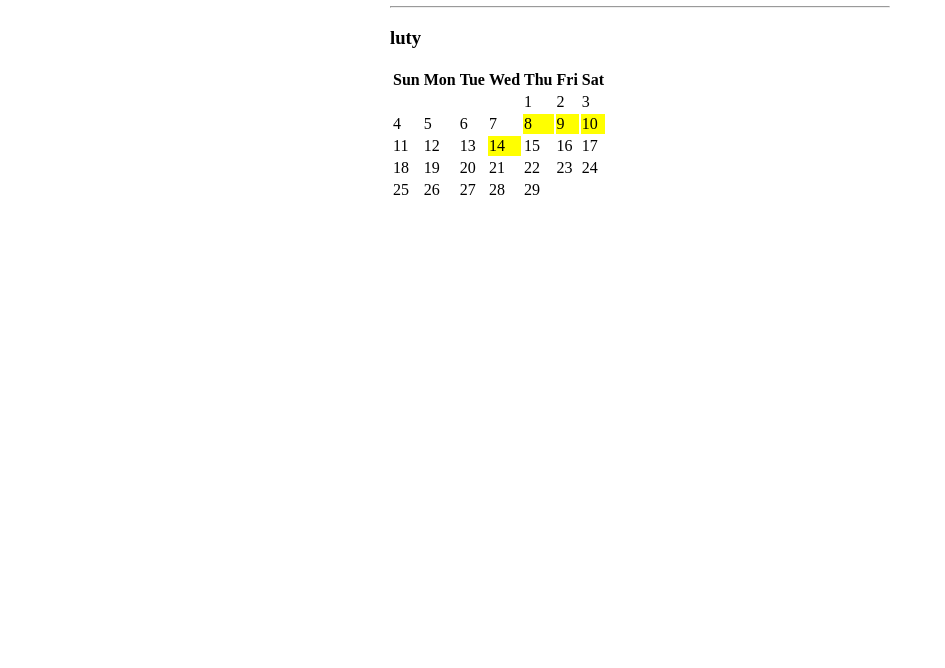
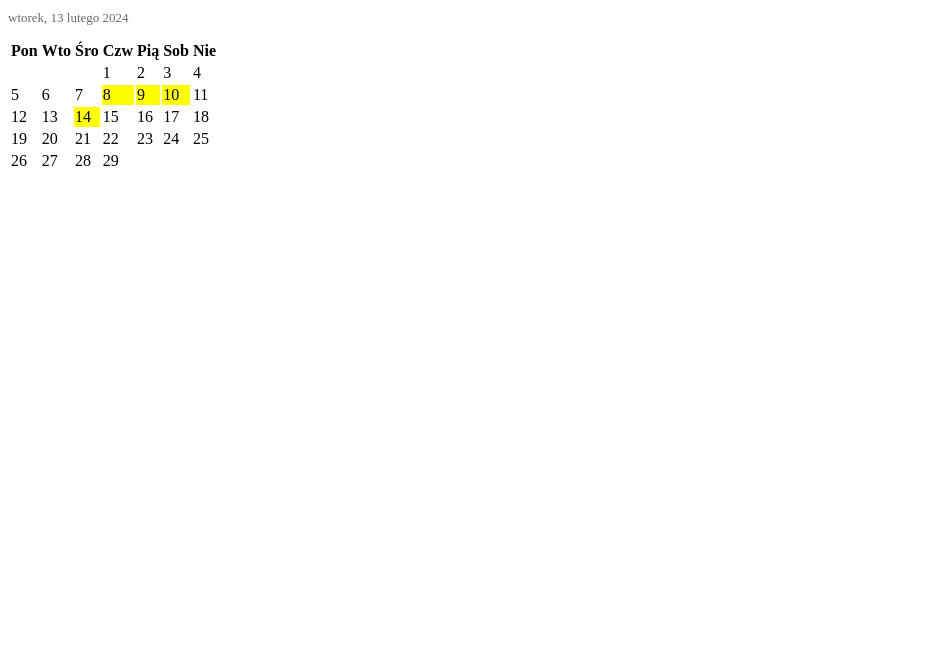
Before and after one commit to Hiki1/czydzissagierki, a plain HTML site: page index.html in a window 1280 px wide. Shown: the part 132-800 px from the top of the page, without its empty margins (0-945 px from the left). Drawn offline with Linux system fonts and the light colour scheme.

Commit message:
General rework

```diff
--- a/index.html
+++ b/index.html
@@ -4,62 +4,57 @@
     <title>Czy dziś są gierki?</title>
     <style>
         .special { background-color: yellow; }
-        .content {
-            max-width: 500px;
-            margin: auto;
-        }
+        .date {font-size: small;color: dimgrey;}
+        .yes {color: forestgreen;}
+        .no {color: darkred;}
     </style>
 </head>
 <body>
-    <div class="content">
-        <h1>Czy dziś są gierki?</h1>
+    <div class="center-content">
+        <h2>Czy dziś są gierki?</h2>
         <h1 id="result"></h1>
         <hr>
-        <h3 id="month"></h3>
+        <p class="date" id="date"></p>
         <div id="calendar"></div>
     </div>
 
     <script>
-        // Get today's date
-        var today = new Date();
-        var day = today.getDay();
-        var date = today.getDate();
-        var month = today.getMonth() + 1; // JavaScript months are 0-11
-
         //Grupy poniedziałkowe oraz wtorkowe będą miały cały trening gier na drugich zajęciach w nieparzyste miesiące (np. 14 i 15 listopada),
         //a grupy środowe, czwartkowe, piątkowe i sobotnie na drugich zajęciach w parzyste miesiące (np. 8, 9, 10 i 14 grudnia)
 
-        // Check if today is the second Monday or Tuesday of an odd month
-        var isSecondMTOfOddMonth = ((day === 1 || day === 2) && (date > 7 && date <= 14) && (month % 2 !== 0));
-
-        // Check if today is the second Wednesday, Thursday, Friday, or Saturday of an even month
-        var isSecondWTFOrSOfEvenMonth = ((day >= 3 && day <= 6) && (date > 7 && date <= 14) && (month % 2 === 0));
-
-        if (isSecondMTOfOddMonth || isSecondWTFOrSOfEvenMonth) {
-            document.getElementById("result").innerHTML = "Tak";
-        } else {
-            document.getElementById("result").innerHTML = "Nie";
-        }
-
-        document.getElementById("month").innerHTML = today.toLocaleString('pl-pl',{month:'long'});
-    </script>
-
-
-<script>
         // Get today's date
         var today = new Date();
+        //today.setDate(today.getDate()+1);
+        var day = today.getDay();
+        var date = today.getDate();
         var month = today.getMonth();
         var year = today.getFullYear();
 
         // Create a new date for the first day of the month
         var firstDay = new Date(year, month, 1);
-    var dayOfWeek = firstDay.getDay();
+        var dayOfWeek = (firstDay.getDay() + 6) % 7; // Adjust so Monday is 0, Sunday is 6
 
         // Get the number of days in the month
         var daysInMonth = new Date(year, month + 1, 0).getDate();
 
+        // Check if today is the second Monday or Tuesday of an odd month
+        var isSecondMTOfOddMonth = ((day === 1 || day === 2) && (date > 7 && date <= 14) && ((month + 1) % 2 !== 0));
+
+        // Check if today is the second Wednesday, Thursday, Friday, or Saturday of an even month
+        var isSecondWTFOrSOfEvenMonth = ((day >= 3 && day <= 6) && (date > 7 && date <= 14) && ((month + 1) % 2 === 0));
+
+        if (isSecondMTOfOddMonth || isSecondWTFOrSOfEvenMonth) {
+            document.getElementById("result").innerHTML = "Tak";
+            document.getElementById("result").classList.add('yes');
+        } else {
+            document.getElementById("result").innerHTML = "Nie";
+            document.getElementById("result").classList.add('no')
+        }
+        var options = { weekday: 'long', year: 'numeric', month: 'long', day: 'numeric' };
+        document.getElementById("date").innerHTML = today.toLocaleDateString("pl-pl", options);
+
         // Create the calendar
-    var calendar = "<table><tr><th>Sun</th><th>Mon</th><th>Tue</th><th>Wed</th><th>Thu</th><th>Fri</th><th>Sat</th></tr><tr>";
+        var calendar = "<table><tr><th>Pon</th><th>Wto</th><th>Śro</th><th>Czw</th><th>Pią</th><th>Sob</th><th>Nie</th></tr><tr>";
 
         // Fill in the days of the week
         for (var i = 0; i < dayOfWeek; i++) {
@@ -73,8 +68,8 @@
                 calendar += "</tr><tr>";
             }
 
-        var isSecondMTOfOddMonth = ((dayOfWeek === 1 || dayOfWeek === 2) && (i > 7 && i <= 14) && ((month + 1) % 2 !== 0));
-        var isSecondWTFOrSOfEvenMonth = ((dayOfWeek >= 3 && dayOfWeek <= 6) && (i > 7 && i <= 14) && ((month + 1) % 2 === 0));
+            var isSecondMTOfOddMonth = ((dayOfWeek === 0 || dayOfWeek === 1) && (i > 7 && i <= 14) && ((month + 1) % 2 !== 0));
+            var isSecondWTFOrSOfEvenMonth = ((dayOfWeek >= 2 && dayOfWeek <= 5) && (i > 7 && i <= 14) && ((month + 1) % 2 === 0));
 
             calendar += "<td" + (isSecondMTOfOddMonth || isSecondWTFOrSOfEvenMonth ? " class='special'" : "") + ">" + i + "</td>";
 
```
Lines whose indentation alone changed are shown as unchanged.
